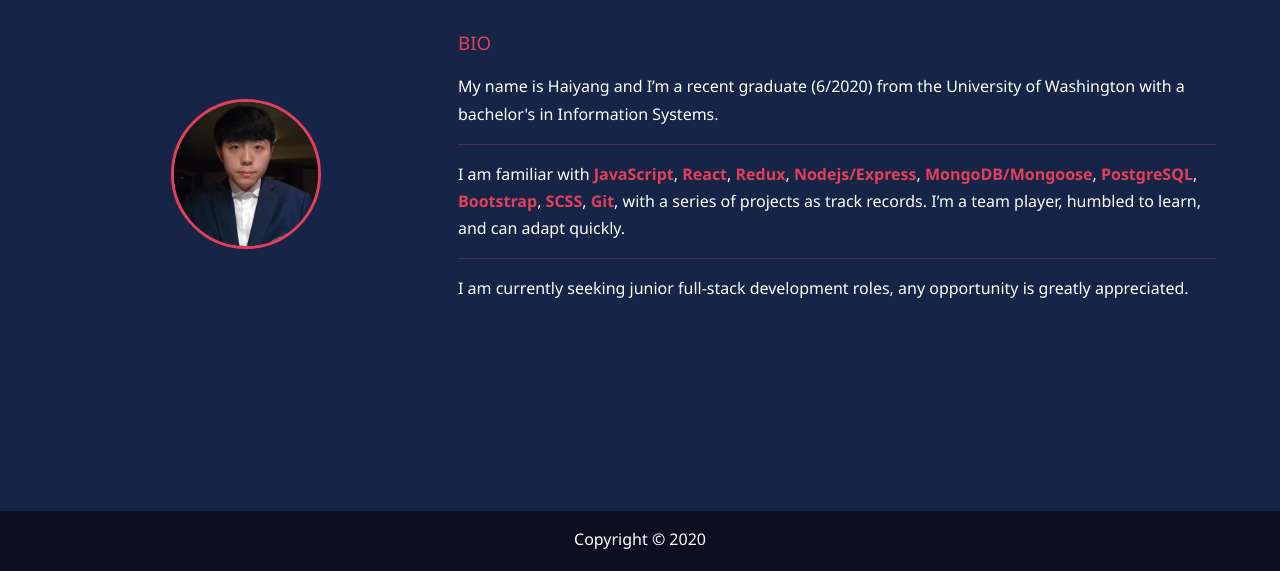
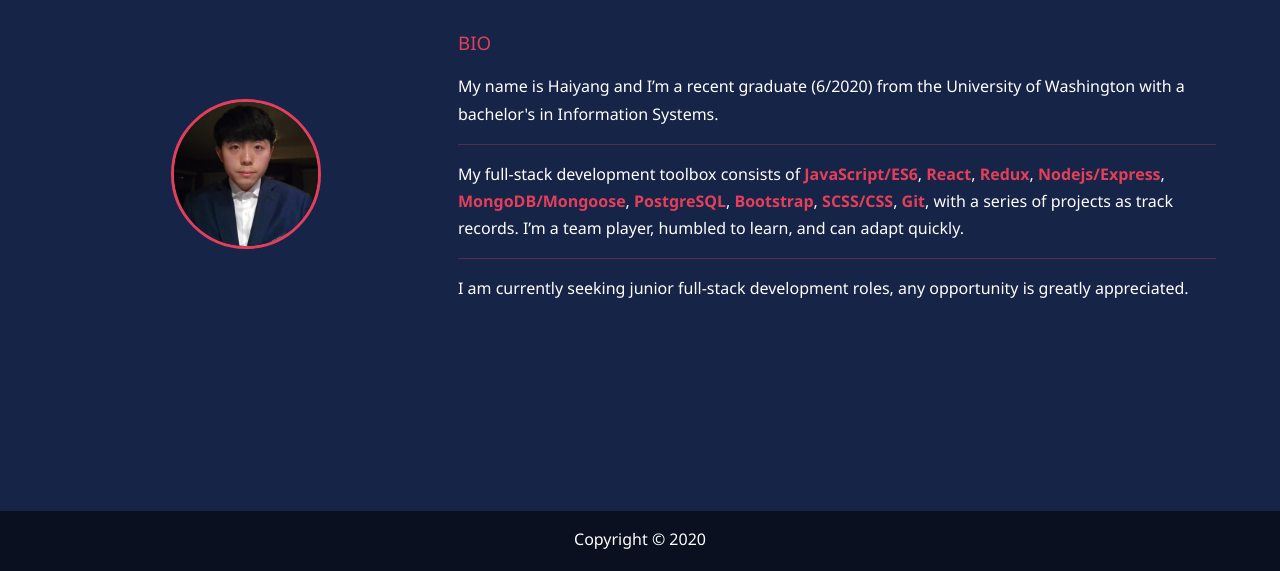
Before and after one commit to hyhong-code/portfolio, a website: page dist/about.html in a window 1280 px wide. Shown: the part 229-800 px from the top of the page. Drawn offline with Linux system fonts and the light colour scheme.

Commit message:
Fix type

```diff
--- a/dist/about.html
+++ b/dist/about.html
@@ -54,13 +54,13 @@
           </p>
           <hr />
           <p>
-            I am familiar with <strong>JavaScript</strong>,
-            <strong>React</strong>, <strong>Redux</strong>,
-            <strong>Nodejs/Express</strong>, <strong>MongoDB/Mongoose</strong>,
-            <strong>PostgreSQL</strong>, <strong>Bootstrap</strong>,
-            <strong>SCSS</strong>, <strong>Git</strong>, with a series of
-            projects as track records. I’m a team player, humbled to learn, and
-            can adapt quickly.
+            My full-stack development toolbox consists of
+            <strong>JavaScript/ES6</strong>, <strong>React</strong>,
+            <strong>Redux</strong>, <strong>Nodejs/Express</strong>,
+            <strong>MongoDB/Mongoose</strong>, <strong>PostgreSQL</strong>,
+            <strong>Bootstrap</strong>, <strong>SCSS/CSS</strong>,
+            <strong>Git</strong>, with a series of projects as track records.
+            I’m a team player, humbled to learn, and can adapt quickly.
           </p>
           <hr />
           <p>
```
